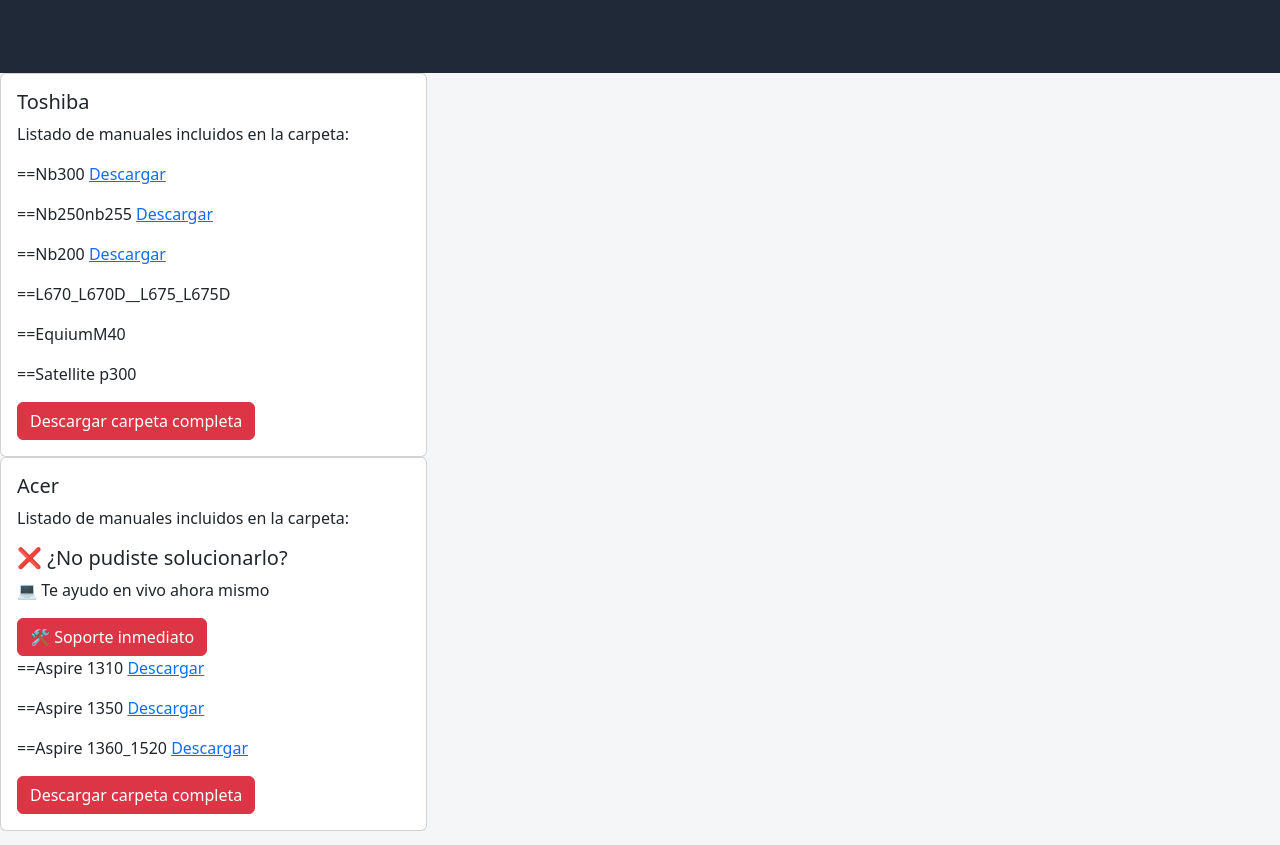
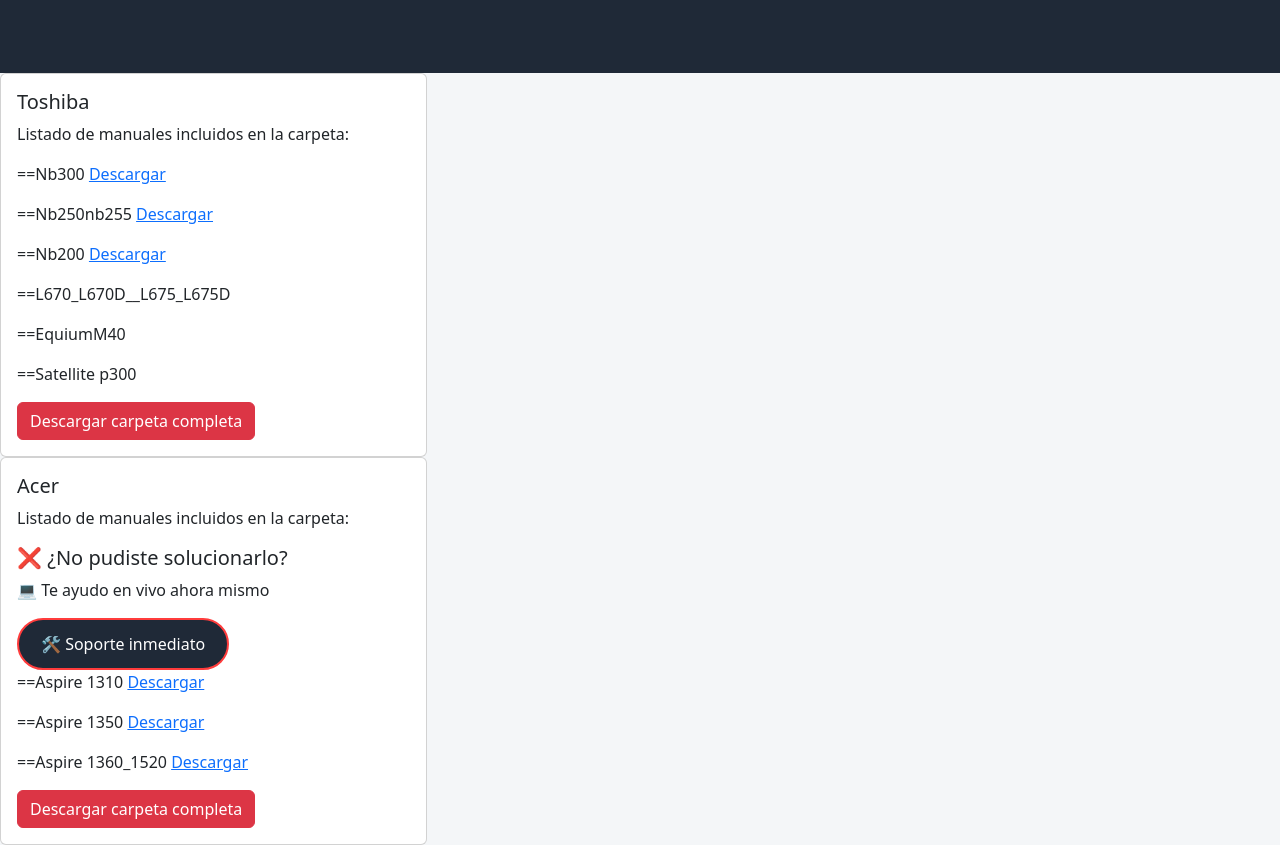
Before and after one commit to yaninacba/Bibliotecatecnico, a plain HTML site: page manuales.html in a window 1280 px wide. Shown: the part 199-1044 px from the top of the page. Drawn offline with nearby package versions, Linux system fonts and the light colour scheme.

Commit message:
botonpagoenotroladonuevo

```diff
--- a/manuales.html
+++ b/manuales.html
@@ -29,6 +29,20 @@ transition:0.3s;
 transform:scale(1.03);
 }
 
+.btn-soporte-pro {
+  display: inline-block;
+  background: #1f2937;
+  color: white;
+  padding: 12px 22px;
+  border-radius: 30px;
+  text-decoration: none;
+  border: 2px solid #ff3c3c;
+  transition: 0.3s;
+}
+
+.btn-soporte-pro:hover {
+  background: #ff3c3c;
+}
 </style>
 
 </head>
@@ -125,7 +139,7 @@ Listado de manuales incluidos en la carpeta:
 <div class="cta-soporte">
   <h5>❌ ¿No pudiste solucionarlo?</h5>
   <p>💻 Te ayudo en vivo ahora mismo</p>
-  <a href="soporte.html" class="btn btn-danger">🛠️ Soporte inmediato</a>
+  <a href="soporte.html" class="btn-soporte-pro">🛠️ Soporte inmediato</a>
 </div>
 
 <p>==Aspire 1310  <a href= "https://mega.nz/file/y4pSwLbQ#nkyczRXSY9u82yh9B6mzj7ZFhKTMpGl-BfYo8Yfrsbs" >Descargar</a></p>
```
